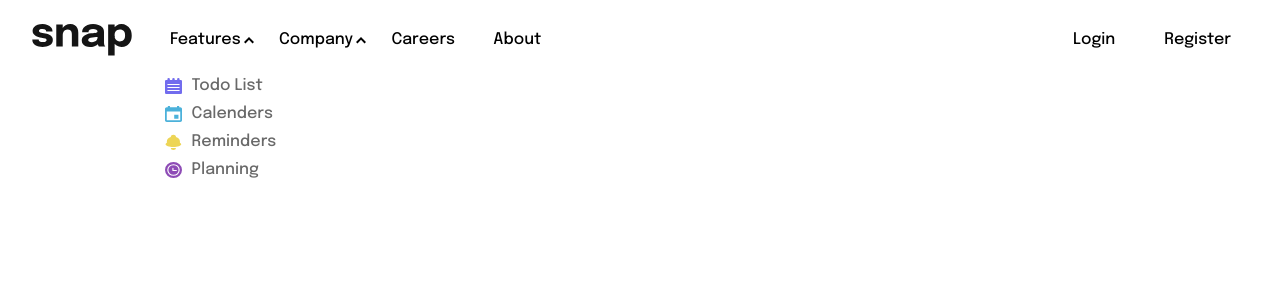
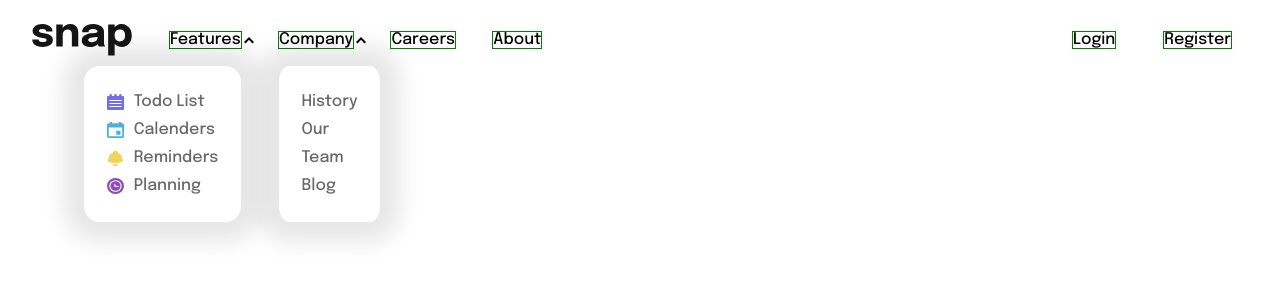
Before and after one commit to Away87/Intro-section-with-dropdown-menu-frontendmentor, a React (Create React App) app: page / in a window 1280 px wide. Shown: the top 300 px of the page. Built offline with nearby package versions, Linux system fonts and the light colour scheme.

Commit message:
Desktop Navbar dropdown setup

```diff
--- a/src/components/MobileNavbar/MobileNavElements.js
+++ b/src/components/MobileNavbar/MobileNavElements.js
@@ -71,6 +71,10 @@ export const DownArrow = styled(GoChevronDown)`
 
 export const Dropul = styled.ul`
     margin-left:1em;
+
+    @media screen and (min-width: ${sizes.tablet}){
+        margin-left:0;
+    }
 `
 export const Dropli = styled(LinksLi)`
     display: flex;
--- a/src/components/Navbar/NavbarElements.js
+++ b/src/components/Navbar/NavbarElements.js
@@ -2,6 +2,7 @@ import styled from "styled-components"
 import {FaBars} from "react-icons/fa";
 import {GoChevronUp, GoChevronDown} from "react-icons/go"
 import {sizes} from "../../GlobalStyles"
+import {Dropdown1, Dropdown2} from "../MobileNavbar";
 
 
 export const NavbarContainer = styled.nav`
@@ -39,27 +40,42 @@ export const Links = styled.ul`
     justify-content: space-evenly;
     width: 35%;
     min-width: 375px;
-    /* position:relative; */
     @media screen and (max-width:${sizes.tablet}) {
         display: none;
     }
 
-    div{
-        position:absolute;
-        top:9%;
-        left:12%;
-        font-size: 0.7rem;
-    }
-`
+    `
 
 export const UpArrow = styled(GoChevronUp)`
     position: absolute;
+    left: 100%;
 `
 export const DownArrow = styled(GoChevronDown)`
-
+    position: absolute;
+    left: 100%;
 `
 
 export const LinksLi = styled.li`
+    position: relative;
+    outline: 1px green solid;
+    display: flex;
+    justify-content: flex-end;
+
+    div{
+        position:absolute;
+        background-color: var(--white);
+        box-shadow: 0px 0px 2em 20px hsla(0, 0%, 8%, 0.1);
+        border-radius: 10%;
+        padding: 2em;
+        top:3em;
+        font-size: 0.7rem;
+        flex-shrink: 0;
+    }
+
+    &:nth-of-type(2){
+        justify-content: flex-start;
+        /* width:100%; */
+    }
 `
 
 export const Account = styled(Links)`
@@ -70,3 +86,7 @@ export const Account = styled(Links)`
 
 export const AccoundLi = styled(LinksLi)`
 `
+
+export const DropDown1 = styled(Dropdown1)`
+    margin-left: 0;
+`
--- a/src/components/Navbar/index.js
+++ b/src/components/Navbar/index.js
@@ -9,6 +9,7 @@ import {
     AccoundLi,
     UpArrow,
     DownArrow,
+    DropDown1
 } from "./NavbarElements.js"
 import LogoImg from "../../images/logo.svg"
 import MobileNavbar from "../MobileNavbar";
@@ -26,14 +27,21 @@ const Navbar = () => {
         <>
         <Links>
             <LinksLi>
-            Features <UpArrow/>
-            <div>
-              <Dropdown1/>
-            </div>
+              Features<UpArrow/>
+              <div>
+                <DropDown1/>
+              </div>
             </LinksLi>
 
-            <LinksLi>Company <UpArrow/></LinksLi>
+            <LinksLi>
+              Company<UpArrow/>
+              <div>
+                <Dropdown2/>
+              </div>
+            </LinksLi>
+
             <LinksLi>Careers</LinksLi>
+
             <LinksLi>About</LinksLi>
         </Links>
         <Account>
```
